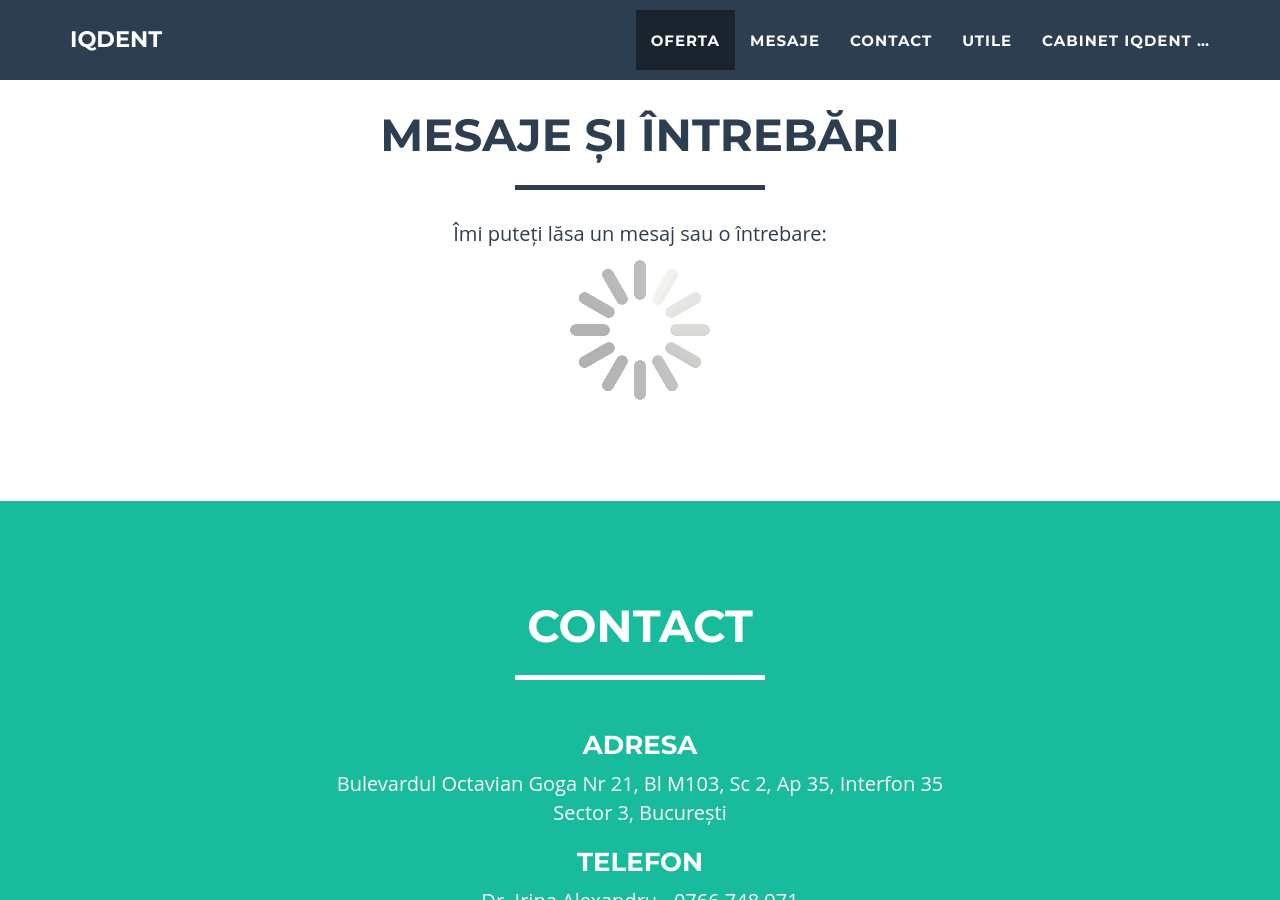
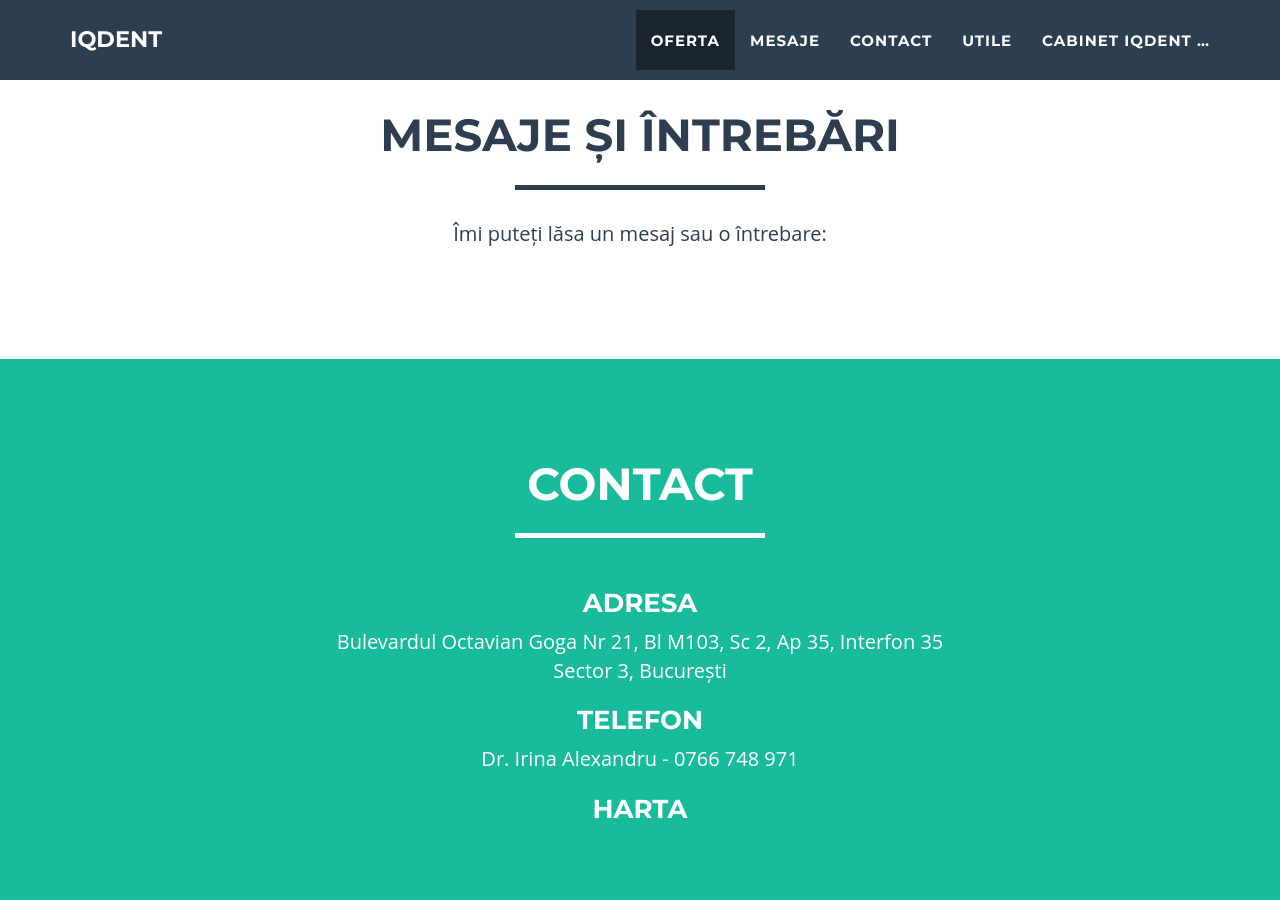
Before and after one commit to littledentgopo/offerdent, a Jekyll site: the page built from index.html, in a window 1280 px wide and 900 px high, scrolled down 2331 px. Built offline with Jekyll 4.4.1, drawn with Linux system fonts in a browser that asks for light colours.

Commit message:
Loading indicator

```diff
--- a/_includes/section-message.html
+++ b/_includes/section-message.html
@@ -12,7 +12,7 @@
                 <div class="col-lg-12 text-center">
                     <p>Îmi puteți lăsa un mesaj sau o întrebare:</p>
 
-                   <div class="fb-comments" data-href="http://www.iqdent.ro/irina-mesaje.html" data-numposts="2" data-colorscheme="light"><img src="img/indicator.gif"/></div>
+                   <div class="fb-comments" data-href="http://www.iqdent.ro/irina-mesaje.html" data-numposts="2" data-colorscheme="light"></div>
 
                 </div>
 
```
